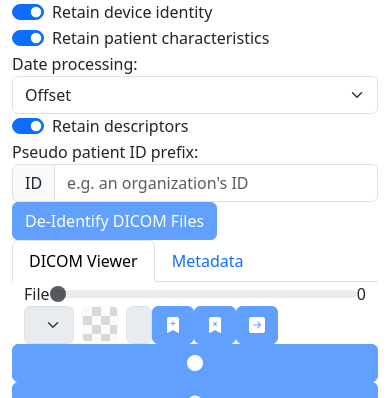
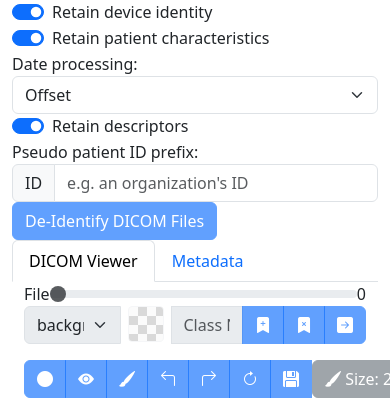
Before and after one commit to valab-certh/meddisc, a FastAPI app: page / in a window 390 px wide. Shown: the part 482-880 px from the top of the page. Run offline with FastAPI, Linux system fonts and the light colour scheme; parts of the project's set-up code (start-up, migrations or seed data) failed here and were passed over.

Commit message:
Adjust bootstrap divs for better scaling

```diff
--- a/python/templates/index.html
+++ b/python/templates/index.html
@@ -188,7 +188,8 @@
                             </div>
                             <div class="container">
                                 <div class="row">
-                                    <div class="col-6 d-flex justify-content-between">
+                                    <div class="col-lg-6 col-md-12 mb-3">
+                                        <div class="input-group">
                                         <select id="BrushSelect"
                                                 class="form-select"
                                                     aria-label="Default select example"
@@ -233,6 +234,9 @@
                                             <i class="bi bi-arrow-right-square-fill"></i>
                                         </button>
                                     </div>
+                                    </div>
+                                    <div class="col-lg-6 col-md-12">
+                                        <div class="btn-group" role="group" aria-label="Toolbar button group">
                                             <button type="button"
                                                     id="toggle-mask"
                                                     class="btn btn-primary"
@@ -316,6 +320,7 @@
                                             <option value="bboxes_display_option">BBoxes</option>
                                             <option value="raw_display_option">Raw</option>
                                         </select>
+                                        </div>
                                     </div>
                                 </div>
                             </div>
```
